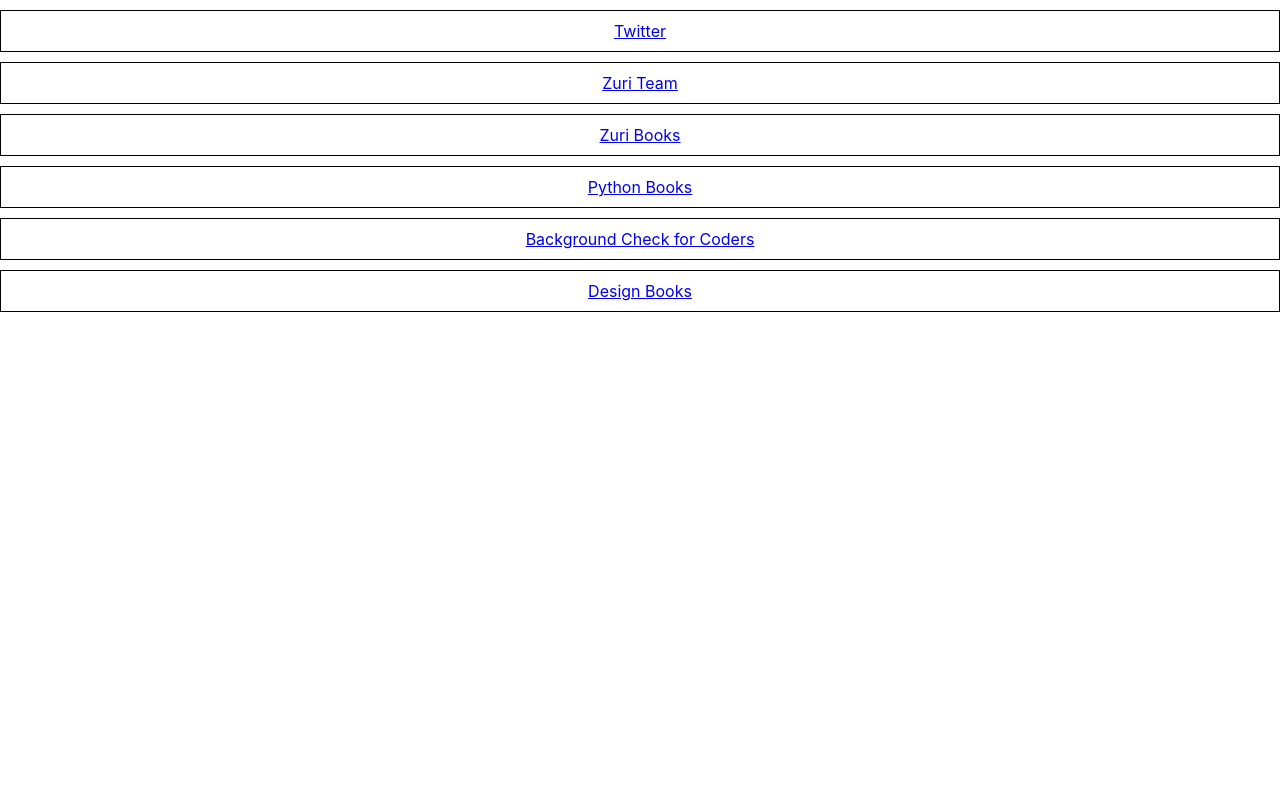
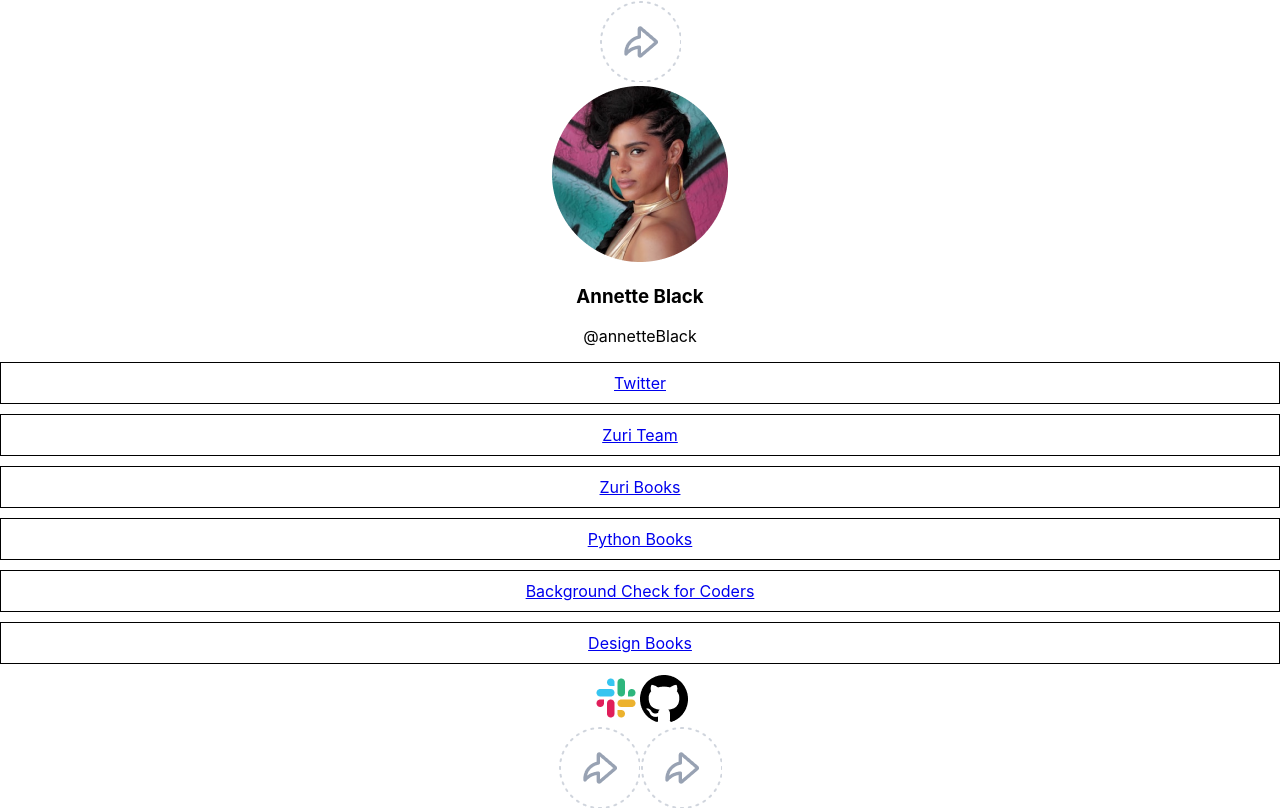
Before and after one commit to oreoA09/linktree-clone, a React (Create React App) app: page / in a window 1280 px wide. Built offline with nearby package versions, Linux system fonts and the light colour scheme; the HTML template or start-up script is replaced by a standard one.

Commit message:
importing all images

```diff
--- a/src/App.js
+++ b/src/App.js
@@ -3,11 +3,23 @@
 import {data} from './links'
 import SpecificLink from './Link'
 
+import HeaderBtn from './images/share_icon.png'
+import Profile from './images/profilepic.png'
+import SlackIcon from './images/slack_icon.png'
+import GithubIcon from './images/github_icon.png'
+import ZuriInternLogo from './images/zuriinternship_logo.png'
+import I4GoodLogo from './images/i4g_logo.png'
+
 function App() {
   return (
     <div className="App">
         <section className='header'>
-
+          <img src={HeaderBtn} alt='share btn'/>
+          <div>
+            <img src={Profile} id='profile__img' alt='profile image'/>
+            <h3 id='twitter'>Annette Black</h3>
+            <p id='slack'>@annetteBlack</p>
+          </div>
         </section>
         <section className='links'>
           {data.map((link) => {
@@ -15,10 +27,13 @@
           })}
         </section>
         <section className='icons'>
-
+          <img src={SlackIcon} alt='slack btn'/>
+          <img src={GithubIcon} alt='github btn'/>
         </section>
         <section className='footer'>
-
+        <img src={HeaderBtn} alt='share btn'/>
+        <span></span>
+        <img src={HeaderBtn} alt='share btn'/>
         </section>
     </div>
   );
```
Also changed, not shown: src/images/share_icon.png (renamed from src/images/returnArrow_icon.png).
